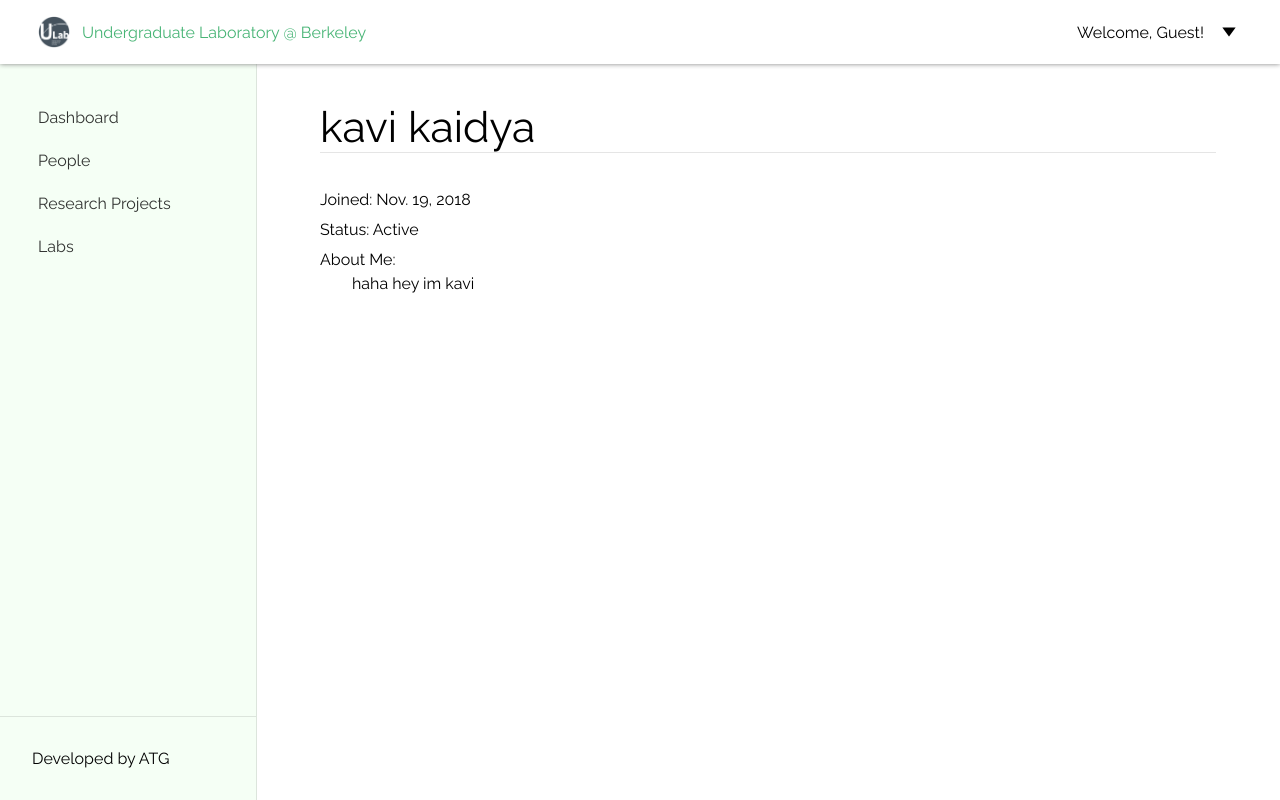
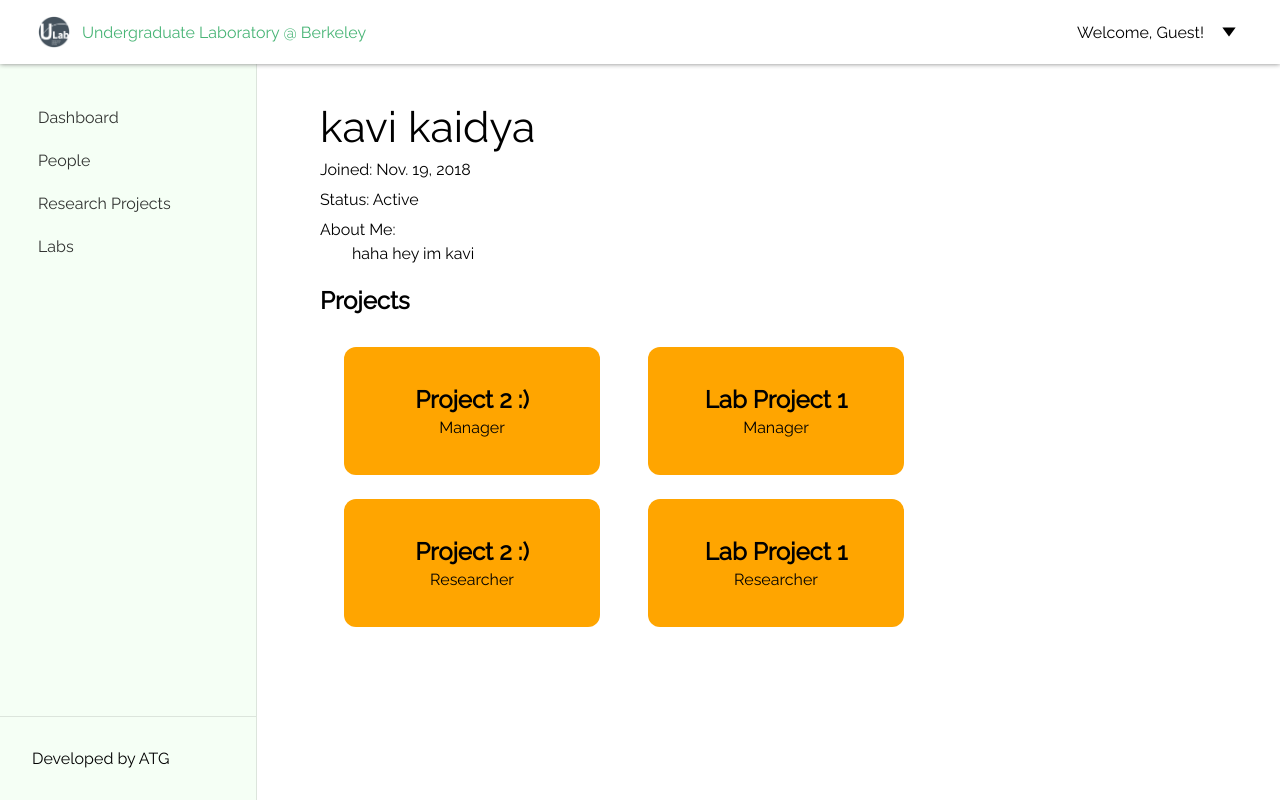
Before and after one commit to undergrad-lab-at-berkeley/member-dashboard, a Django app: a page that uses ulabDashboard/dashboard/templates/dashboard/layout.html in a window 1280 px wide. Run offline with Django 3.2, Linux system fonts and the light colour scheme; data comes from the database, SQL or seed files in the repository.

Commit message:
added projects and directories pages;

```diff
--- a/ulabDashboard/dashboard/models.py
+++ b/ulabDashboard/dashboard/models.py
@@ -71,9 +71,24 @@ class Project(models.Model):
     description = models.TextField(max_length=1000, null=True)
     start_date = models.DateField('Date Started', blank=True, null=True)
     end_date = models.DateField('Date Completed', blank=True, null=True)
-    manager = models.ManyToManyField(Member, related_name='managers')
+    managers = models.ManyToManyField(Member, related_name='managers')
     researchers = models.ManyToManyField(Member, blank=True, related_name='researchers')
     blog_post = models.URLField(null=True, blank=True)
+    in_progress = models.BooleanField(default=True)
+
+    @property
+    def status(self):
+      if self.in_progress:
+        return 'In Progress'
+      else:
+        return 'Completed'
+
+    @property
+    def short_description(self):
+        if len(self.description) >= 103:
+          return f'{self.description[:100]}...'
+        else:
+          return self.description
 
     def __str__(self):
         return self.name
--- a/ulabDashboard/dashboard/static/dashboard/style.css
+++ b/ulabDashboard/dashboard/static/dashboard/style.css
@@ -11,6 +11,7 @@ body {
 a {
   text-decoration: none;
 }
+
 
 /*HEADER*/
 .layout-header {
@@ -130,7 +131,7 @@ a {
   background: white;
   border-radius: 12px;
   border: solid 1px black;
-  padding: 12px 48px;
+  padding: 24px 48px;
   top: 48px;
   right: 38px;
   z-index: 250;
@@ -140,19 +141,39 @@ a {
   display: block;
 }
 
+.login-form {
+  margin: 0px;
+}
+
 .login-form > p {
   margin: 0px;
   width: 191px;
   padding-bottom: 12px;
 }
 
+.login-form > p > input {
+  width: 191px;
+  height: 24px;
+}
+
 .login-btn {
   width: 191px;
+  height: 28px;
   padding: 4px;
-  border: solid 0.5px black;
-  background-color: lightgreen;
+  cursor: pointer;
+  border: none;
+  color: white;
+  background-color: #4CAF50;
 }
 
+.login-btn:hover {
+  background-color: #3e8e41;
+}
+
+.request-btn {
+  float: right;
+  font-size: 10pt;
+}
 
 /*MENU-TRIANGLE*/
 /*.profile-menu:after {*/
@@ -180,10 +201,25 @@ a {
   z-index: 1;
 }
 
+.content-header {
+  display: flex;
+  flex-direction: row;
+  margin-bottom: 24px;
+  border-bottom: 1px solid rgb(0,0,0,1);
+}
+
 .content-title {
   font-size: 32pt;
   font-weight: 100;
-  border-bottom: 1px solid rgb(0,0,0,0.1);
+  margin: 0px;
+  /*border-bottom: 1px solid rgb(0,0,0,0.1);*/
+}
+
+.content-search {
+  margin: auto 32px;
+  height: 32px;
+  width: 256px;
+  font-size: 12pt;
 }
 
 /*ANNOUNCEMENTS*/
@@ -223,3 +259,81 @@ a {
 .medium-text {
   line-height: 1.5;
 }
+
+/* PROJECT */
+.manager-container {
+  display: flex;
+  flex-direction: row;
+  flex-wrap: wrap;
+}
+
+.member-tile {
+  display: flex;
+  flex-direction: column;
+  padding: 0px 24px;
+  text-decoration: none;
+}
+
+.member-tile:hover {
+  animation: float 1s linear infinite;
+}
+
+.member-tile-img {
+  height: 128px;
+  width: 128px;
+}
+
+.member-tile-name {
+  font-size: 12pt;
+  margin: auto;
+  padding-top: 6px;
+  text-decoration: none;
+  color: black;
+}
+
+/* PROFILE PAGE */
+.project-tile {
+  width: 256px;
+  height: 128px;
+  background: orange;
+  margin: 12px 24px;
+  display: flex;
+  flex-direction: column;
+  cursor: pointer;
+  border-radius: 12px;
+  color: black;
+}
+
+.project-tile:hover {
+  animation: float 1s linear infinite;
+}
+
+.project-tile > * {
+  margin: auto;
+}
+
+.project-tile-name {
+  font-size: 18pt;
+  font-weight: bold;
+  margin-bottom: 0px;
+}
+
+.project-tile-position {
+  margin-top: 4px;
+}
+
+
+
+
+/*ANIMATIONS*/
+@keyframes float {
+  0% {
+    transform: translatey(0px);
+  }
+  50% {
+    transform: translatey(-2px);
+  }
+  100% {
+    transform: translatey(0px);
+  }
+}
--- a/ulabDashboard/dashboard/templates/dashboard/layout.html
+++ b/ulabDashboard/dashboard/templates/dashboard/layout.html
@@ -34,7 +34,9 @@
                     {% csrf_token %}
                     {{ form.as_p }}
                     <button class="login-btn" type="submit"> Login </button>
-                  </form>                {% endif %}
+                  </form>
+                    <a class="request-btn" href="#"> Request an account </a>
+                {% endif %}
               </div>
             </div>
           </div>
@@ -44,7 +46,7 @@
           <div class='navbar'>
             <a class='nav-link' href="{% url 'homepage' %}"> Dashboard </a>
             <a class='nav-link' href="{% url 'people' %}"> People </a>
-            <a class='nav-link' href='#'> Research Projects </a>
+            <a class='nav-link' href="{% url 'projects' %}"> Research Projects </a>
             <a class='nav-link' href='#'> Labs </a>
           </div>
           <div class='nav-footer'>
--- a/ulabDashboard/dashboard/templates/dashboard/people_directory.html
+++ b/ulabDashboard/dashboard/templates/dashboard/people_directory.html
@@ -2,7 +2,10 @@
 
 {% block content %}
 
-    <h1 class='content-title'> People </h1>
+	<div class='content-header'>
+	    <h1 class='content-title'> People </h1>
+		<input class='content-search' type="text" placeholder=" Search..">
+	</div>
       {% for person in people %}
           <div class='announcment-entry'>
             <a href="{% url 'profile' username=person.user.username %}"> <span class='msg-title'>
--- a/ulabDashboard/dashboard/templates/dashboard/profile.html
+++ b/ulabDashboard/dashboard/templates/dashboard/profile.html
@@ -7,4 +7,20 @@
     <p class='msg-description medium-text'>Status: {{ profile.status }}</p>
     <p class='msg-description medium-text'>About Me: <br> &emsp;&emsp;{{ profile.bio }}</p>
 
+	<h2> Projects </h2>
+	<div class='manager-container'>
+		{% for project in profile.managers.all %}
+			<a href="{% url 'project' proj_id=project.id %}" class='project-tile'>
+				<span class='project-tile-name'> {{ project.name }} </span>
+				<p class='project-tile-position'> Manager </p>
+			</a>
+    	{% endfor %}
+		{% for project in profile.researchers.all %}
+			<a href="{% url 'project' proj_id=project.id %}" class='project-tile'>
+				<span class='project-tile-name'> {{ project.name }} </span>
+				<p class='project-tile-position'> Researcher </p>
+			</a>
+    	{% endfor %}
+	</div>
+
 {% endblock %}
--- a/ulabDashboard/dashboard/urls.py
+++ b/ulabDashboard/dashboard/urls.py
@@ -7,7 +7,9 @@ urlpatterns = [
     path('', include('django.contrib.auth.urls')),
     path('announcement/<int:announcement_id>/', views.announcement, name='announcement'),
     path('people/<slug:username>/', views.profile, name='profile'),
-    path('people/', views.people_directory, name='people')
+    path('people/', views.people_directory, name='people'),
+    path('projects/<int:proj_id>/', views.project, name='project'),
+    path('projects/', views.projects_directory, name='projects')
 ]
 
 #django.contrib.auth.urls includes registration views
--- a/ulabDashboard/dashboard/views.py
+++ b/ulabDashboard/dashboard/views.py
@@ -1,7 +1,7 @@
 from django.shortcuts import get_object_or_404, render
 from django.http import HttpResponse
 from django.contrib.auth.models import User
-from .models import Announcement, Member
+from .models import Announcement, Member, Project
 from django.contrib.auth.forms import AuthenticationForm
 # form = AuthenticationForm()
 
@@ -37,3 +37,18 @@ def people_directory(request):
       'form': AuthenticationForm()
     }
     return render(request, 'dashboard/people_directory.html', context)
+
+def project(request, proj_id):
+    project = get_object_or_404(Project, pk=proj_id)
+    context = {
+      'project': project,
+      'form': AuthenticationForm()
+    }
+    return render(request, 'dashboard/project.html', context)
+
+def projects_directory(request):
+    context = {
+      'projects': Project.objects.all(),
+      'form': AuthenticationForm()
+    }
+    return render(request, 'dashboard/projects_directory.html', context)
```
Also changed, not shown: ulabDashboard/dashboard/templates/dashboard/homepage.html (+6 -2 lines), ulabDashboard/dashboard/templates/dashboard/project.html (added, +34 -0 lines), ulabDashboard/dashboard/templates/dashboard/projects_directory.html (added, +18 -0 lines), ulabDashboard/dashboard/migrations/0021_project_in_progress.py (added), ulabDashboard/dashboard/migrations/0022_auto_20181120_0512.py (added), ulabDashboard/db.sqlite3.
